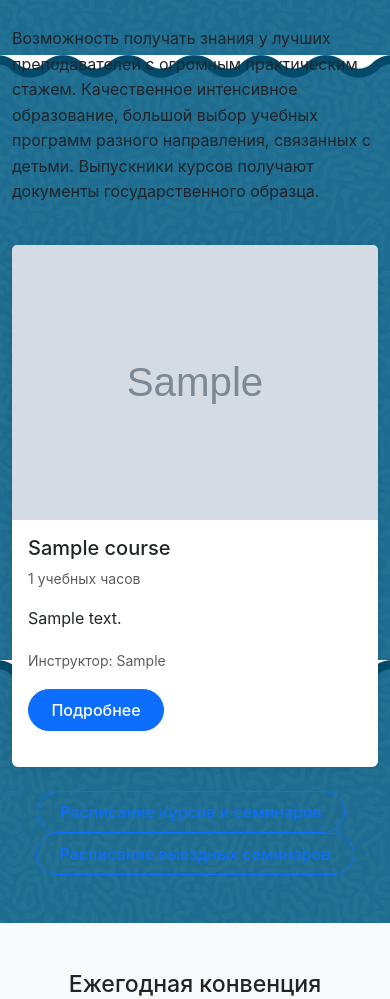
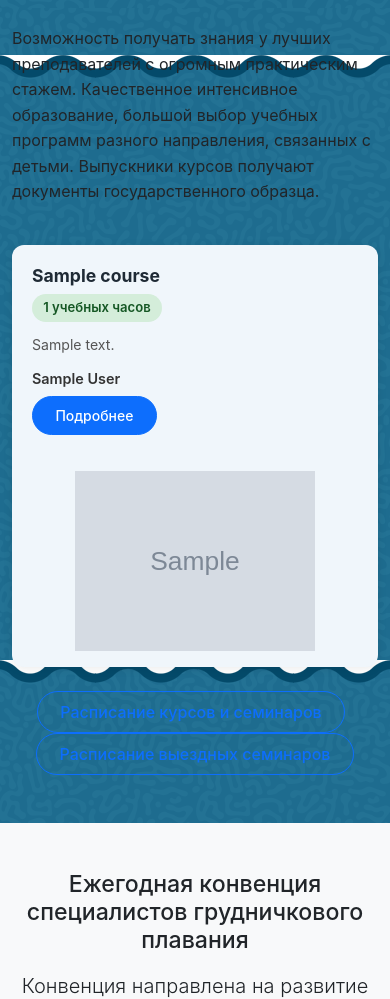
Before and after one commit to andrlubimov/_site_, a Django app: page / in a window 390 px wide. Shown: the part 1155-2154 px from the top of the page. Run offline with Django 4.2, Linux system fonts and the light colour scheme; tables that the repository leaves empty hold one stand-in row (values such as "Sample post"); grey boxes marked "Sample" are stand-in pictures.

Commit message:
Add Teacher model, update Course with teacher FK and order field, update templates and CSS for course blocks
- Create Teacher (Преподаватель) model with first_name, last_name, patronymic, photo, photo_transparent
- Replace Course.instructor CharField with ForeignKey to Teacher
- Add Course.order field for page positioning
- Update admin panel with TeacherAdmin and organized CourseAdmin fieldsets
- Set core app verbose_name to 'Главная страница' for admin grouping
- Update index.html with 5-zone course blocks in 2-per-row grid layout
- Update course_detail.html and courses_list.html for teacher FK
- Add CSS styles for course block zones
- Add unit tests for Teacher, Course models and index view
- Generate Django migration 0002

Co-authored-by: andrlubimov <34232233+andrlubimov@users.noreply.github.com>

```diff
--- a/core/apps.py
+++ b/core/apps.py
@@ -4,3 +4,4 @@ from django.apps import AppConfig
 class CoreConfig(AppConfig):
     default_auto_field = 'django.db.models.BigAutoField'
     name = 'core'
+    verbose_name = 'Главная страница'
--- a/core/models.py
+++ b/core/models.py
@@ -1,6 +1,29 @@
 from django.db import models
 from django.utils.text import slugify
 from django.utils import timezone
+
+
+class Teacher(models.Model):
+    """Модель преподавателя"""
+    first_name = models.CharField('Имя', max_length=100)
+    last_name = models.CharField('Фамилия', max_length=100)
+    patronymic = models.CharField('Отчество', max_length=100, blank=True)
+    photo = models.ImageField('Фотография с фоном', upload_to='teachers/', blank=True, null=True)
+    photo_transparent = models.ImageField(
+        'Фотография без фона', upload_to='teachers/transparent/', blank=True, null=True
+    )
+
+    class Meta:
+        verbose_name = 'Преподаватель'
+        verbose_name_plural = 'Преподаватели'
+        ordering = ['last_name', 'first_name']
+
+    def __str__(self):
+        return f"{self.last_name} {self.first_name}"
+
+    @property
+    def full_name(self):
+        return f"{self.first_name} {self.last_name}"
 
 
 class Course(models.Model):
@@ -9,16 +32,20 @@ class Course(models.Model):
     slug = models.SlugField('URL', unique=True, blank=True)
     description = models.TextField('Описание')
     hours = models.IntegerField('Учебные часы')
-    instructor = models.CharField('Преподаватель', max_length=255)
+    teacher = models.ForeignKey(
+        Teacher, verbose_name='Преподаватель', on_delete=models.SET_NULL,
+        null=True, blank=True, related_name='courses',
+    )
     image = models.ImageField('Изображение', upload_to='courses/', blank=True, null=True)
+    order = models.IntegerField('Место на странице', default=0)
     is_active = models.BooleanField('Активен', default=True)
     created_at = models.DateTimeField('Создан', auto_now_add=True)
     updated_at = models.DateTimeField('Обновлен', auto_now=True)
 
     class Meta:
-        verbose_name = 'Курс'
-        verbose_name_plural = 'Курсы'
-        ordering = ['-created_at']
+        verbose_name = 'Блок курса'
+        verbose_name_plural = 'Блоки курсов'
+        ordering = ['order', '-created_at']
 
     def __str__(self):
         return self.title
--- a/core/templates/core/course_detail.html
+++ b/core/templates/core/course_detail.html
@@ -29,7 +29,7 @@
                     <div class="col-md-6">
                         <h5>Информация о курсе</h5>
                         <ul class="list-unstyled">
-                            <li class="mb-2"><strong>Преподаватель:</strong> {{ course.instructor }}</li>
+                            <li class="mb-2"><strong>Преподаватель:</strong> {% if course.teacher %}{{ course.teacher.full_name }}{% else %}—{% endif %}</li>
                             <li class="mb-2"><strong>Учебные часы:</strong> {{ course.hours }}</li>
                         </ul>
                     </div>
--- a/core/templates/core/courses_list.html
+++ b/core/templates/core/courses_list.html
@@ -29,7 +29,7 @@
                             <h5 class="card-title">{{ course.title }}</h5>
                             <p class="card-text text-muted small mb-2">{{ course.hours }} учебных часов</p>
                             <p class="card-text">{{ course.description|truncatewords:20 }}</p>
-                            <p class="card-text"><small class="text-muted">Инструктор: {{ course.instructor }}</small></p>
+                            <p class="card-text"><small class="text-muted">Преподаватель: {% if course.teacher %}{{ course.teacher.full_name }}{% else %}—{% endif %}</small></p>
                             <a href="{% url 'core:course_detail' slug=course.slug %}" class="btn btn-primary mt-auto">Подробнее</a>
                         </div>
                     </div>
--- a/core/templates/core/index.html
+++ b/core/templates/core/index.html
@@ -40,17 +40,31 @@
 
         <div class="row g-4">
             {% for course in courses %}
-            <div class="col-md-6 col-lg-3">
-                <div class="card h-100">
-                    {% if course.image %}
-                    <img src="{{ course.image.url }}" class="card-img-top" alt="{{ course.title }}">
-                    {% endif %}
-                    <div class="card-body">
-                        <h5 class="card-title">{{ course.title }}</h5>
-                        <p class="card-text text-muted small">{{ course.hours }} учебных часов</p>
-                        <p class="card-text">{{ course.description|truncatewords:20 }}</p>
-                        <p class="card-text"><small class="text-muted">Инструктор: {{ course.instructor }}</small></p>
-                        <a href="{% url 'core:course_detail' slug=course.slug %}" class="btn btn-primary">Подробнее</a>
+            <div class="col-md-6">
+                <div class="course-block">
+                    <div class="course-block-info">
+                        <div class="course-block-zone1">
+                            <h5 class="course-block-title">{{ course.title }}</h5>
+                        </div>
+                        <div class="course-block-zone2">
+                            <span class="course-block-hours">{{ course.hours }} учебных часов</span>
+                        </div>
+                        <div class="course-block-zone3">
+                            <p class="course-block-desc">{{ course.description|truncatewords:30 }}</p>
+                        </div>
+                        <div class="course-block-zone5">
+                            {% if course.teacher %}
+                            <p class="course-block-teacher-name">{{ course.teacher.full_name }}</p>
+                            {% endif %}
+                            <a href="{% url 'core:course_detail' slug=course.slug %}" class="btn btn-primary btn-sm">Подробнее</a>
+                        </div>
+                    </div>
+                    <div class="course-block-photo">
+                        {% if course.teacher and course.teacher.photo_transparent %}
+                        <img src="{{ course.teacher.photo_transparent.url }}" alt="{{ course.teacher.full_name }}">
+                        {% elif course.image %}
+                        <img src="{{ course.image.url }}" alt="{{ course.title }}">
+                        {% endif %}
                     </div>
                 </div>
             </div>
--- a/core/views.py
+++ b/core/views.py
@@ -3,7 +3,7 @@ from types import SimpleNamespace
 from django.db import OperationalError
 from django.http import Http404
 from django.shortcuts import render, get_object_or_404
-from .models import Course, Specialist, Partner, News, PageContent
+from .models import Teacher, Course, Specialist, Partner, News, PageContent
 
 import logging
 
@@ -22,7 +22,7 @@ FALLBACK_PAGE_TITLES = {
 
 def index(request):
     """Главная страница"""
-    courses = Course.objects.filter(is_active=True)[:4]
+    courses = Course.objects.filter(is_active=True).select_related('teacher').order_by('order', '-created_at')
     specialists = Specialist.objects.filter(is_active=True).order_by('order')[:4]
     partners = Partner.objects.filter(is_active=True).order_by('order')
 
@@ -49,7 +49,7 @@ def index(request):
 
 def courses_list(request):
     """Список всех курсов"""
-    courses = Course.objects.filter(is_active=True)
+    courses = Course.objects.filter(is_active=True).select_related('teacher')
     context = {
         'courses': courses,
         'page_title': 'Обучающие программы',
--- a/static/css/style.css
+++ b/static/css/style.css
@@ -474,6 +474,111 @@ body {
 }
 
 /* ============================================================
+   COURSE BLOCKS (homepage)
+   ============================================================ */
+.course-block {
+    display: flex;
+    background: #f0f6fb;
+    border-radius: 12px;
+    overflow: hidden;
+    height: 100%;
+    box-shadow: 0 2px 10px rgba(0, 0, 0, 0.08);
+    transition: transform 0.3s, box-shadow 0.3s;
+}
+
+.course-block:hover {
+    transform: translateY(-4px);
+    box-shadow: 0 5px 20px rgba(0, 0, 0, 0.14);
+}
+
+.course-block-info {
+    flex: 1;
+    padding: 1.25rem;
+    display: flex;
+    flex-direction: column;
+}
+
+.course-block-zone1 {
+    margin-bottom: 0.5rem;
+}
+
+.course-block-title {
+    font-size: 1.1rem;
+    font-weight: 700;
+    margin: 0;
+    color: #1f2a35;
+}
+
+.course-block-zone2 {
+    margin-bottom: 0.75rem;
+}
+
+.course-block-hours {
+    display: inline-block;
+    background: #d4edda;
+    color: #155724;
+    font-size: 0.82rem;
+    font-weight: 600;
+    padding: 0.2rem 0.7rem;
+    border-radius: 20px;
+}
+
+.course-block-zone3 {
+    flex: 1;
+    margin-bottom: 0.75rem;
+}
+
+.course-block-desc {
+    font-size: 0.88rem;
+    color: #555;
+    margin: 0;
+    line-height: 1.5;
+}
+
+.course-block-zone5 {
+    margin-top: auto;
+}
+
+.course-block-teacher-name {
+    font-size: 0.9rem;
+    font-weight: 600;
+    color: #333;
+    margin-bottom: 0.4rem;
+}
+
+.course-block-photo {
+    width: 180px;
+    min-width: 180px;
+    display: flex;
+    align-items: flex-end;
+    justify-content: center;
+    padding: 0.5rem;
+}
+
+.course-block-photo img {
+    max-width: 100%;
+    max-height: 220px;
+    object-fit: contain;
+}
+
+@media (max-width: 576px) {
+    .course-block {
+        flex-direction: column;
+    }
+
+    .course-block-photo {
+        width: 100%;
+        min-width: auto;
+        justify-content: center;
+        padding: 1rem;
+    }
+
+    .course-block-photo img {
+        max-height: 180px;
+    }
+}
+
+/* ============================================================
    Responsive
    ============================================================ */
 @media (max-width: 991px) {
```
Also changed, not shown: core/admin.py (+24 -3 lines), core/tests.py (+70 -2 lines), core/migrations/0002_teacher_alter_course_options_and_more.py (added).
